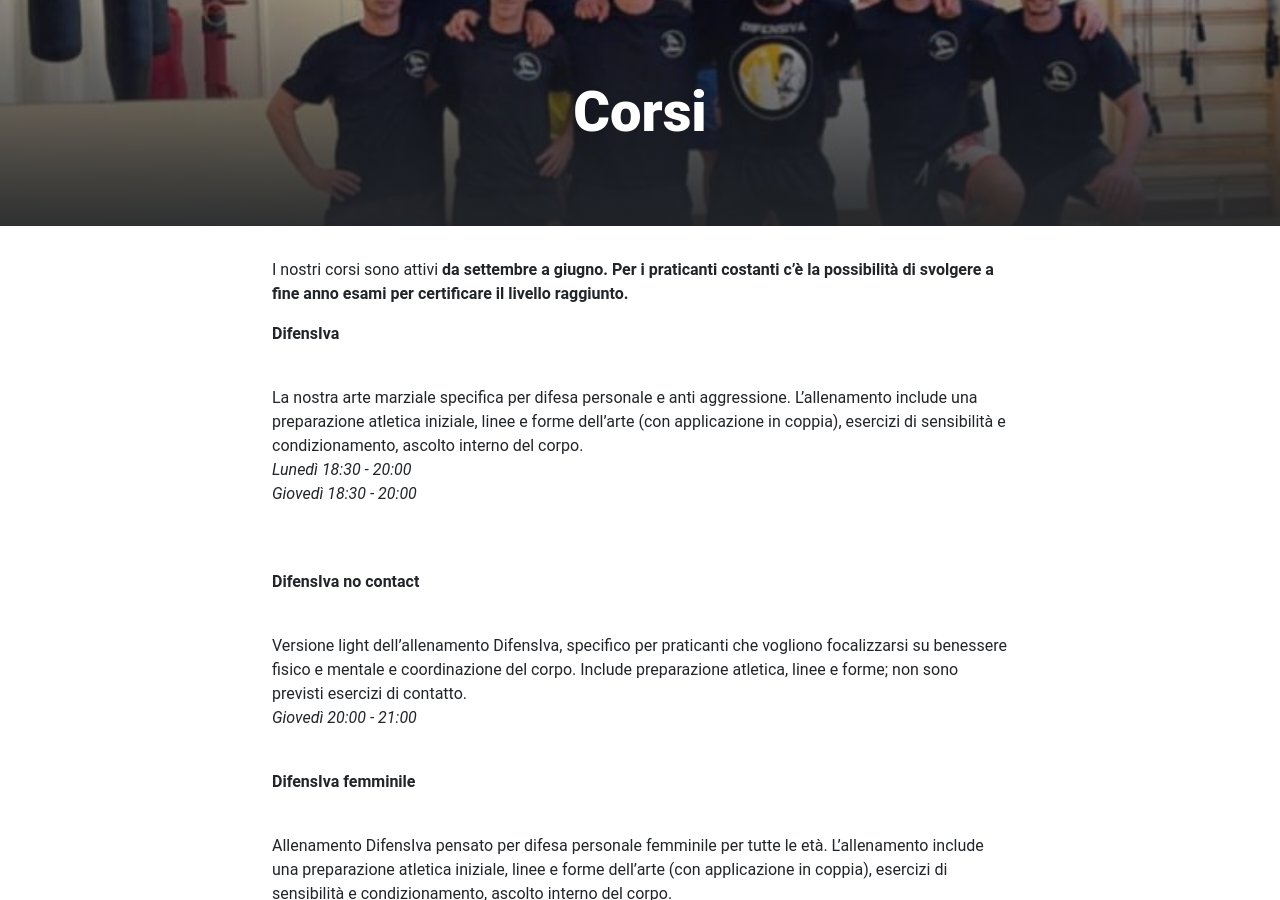
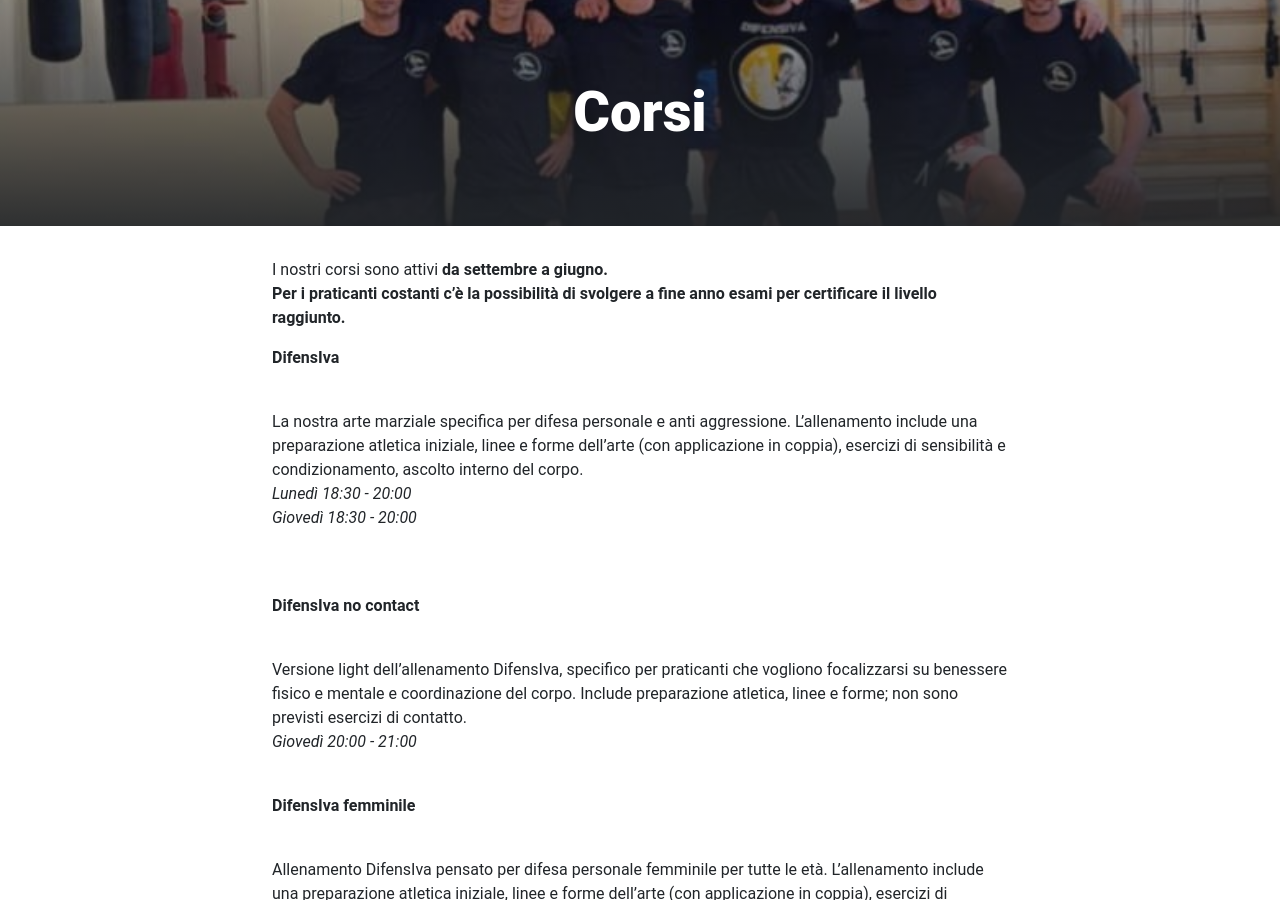
Before and after one commit to difensiva-varese/difensiva, a Jekyll site: the page built from pages/attestati.md, in a window 1280 px wide and 900 px high, scrolled down 441 px. Built offline with Jekyll 4.4.1, drawn with Linux system fonts in a browser that asks for light colours.

Commit message:
modifica corsi

```diff
--- a/pages/attestati.md
+++ b/pages/attestati.md
@@ -5,7 +5,7 @@ permalink: /corsi/
 ---
 
 I nostri corsi sono attivi <b>da settembre a giugno.
-Per i praticanti costanti c'è la possibilità di svolgere a fine anno esami per certificare il livello raggiunto.
+<br>Per i praticanti costanti c'è la possibilità di svolgere a fine anno esami per certificare il livello raggiunto.
 <br>
 
 <b>DifensIva
```
Also changed, not shown: pages/contatti.md (+1 -0 lines), 1 other file.
